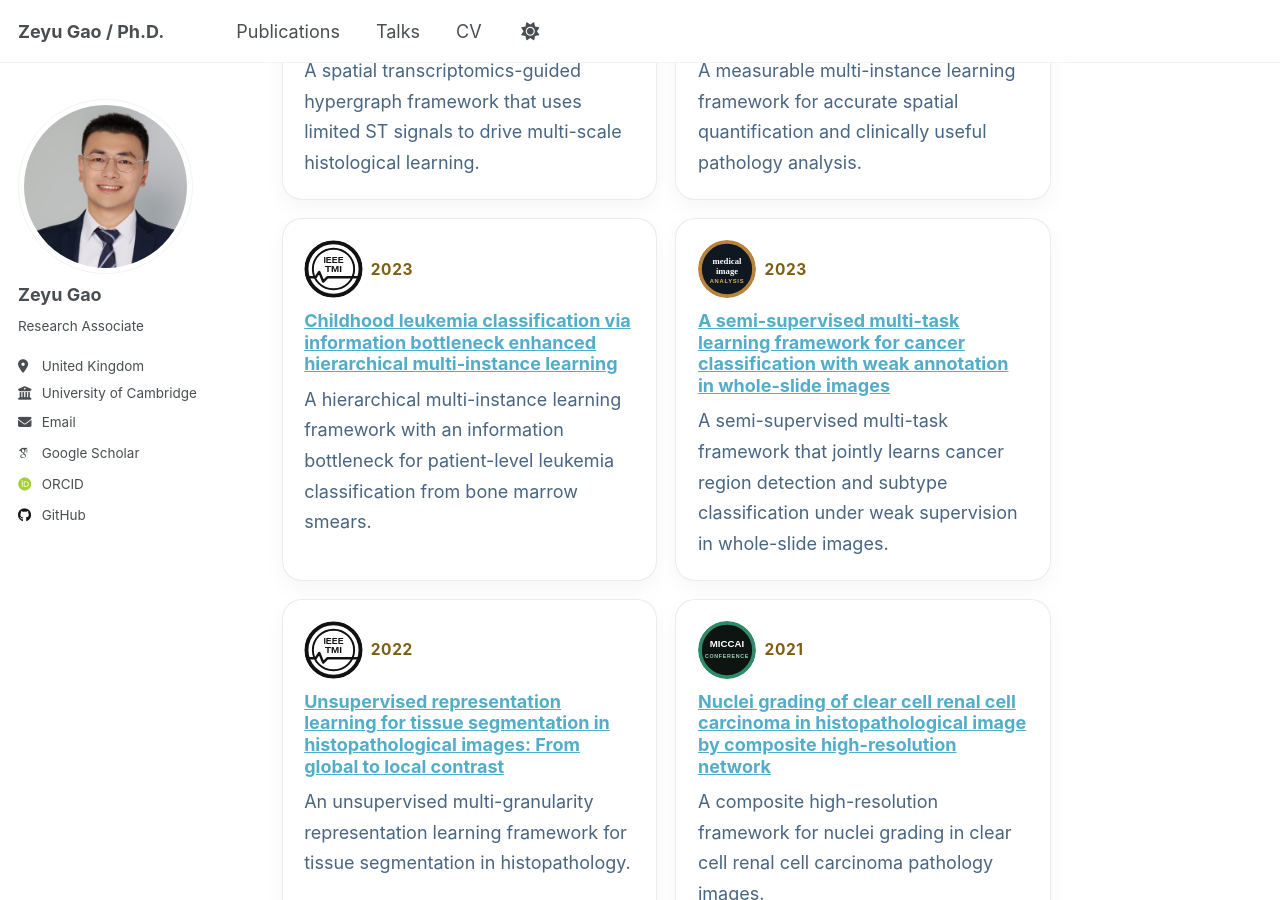
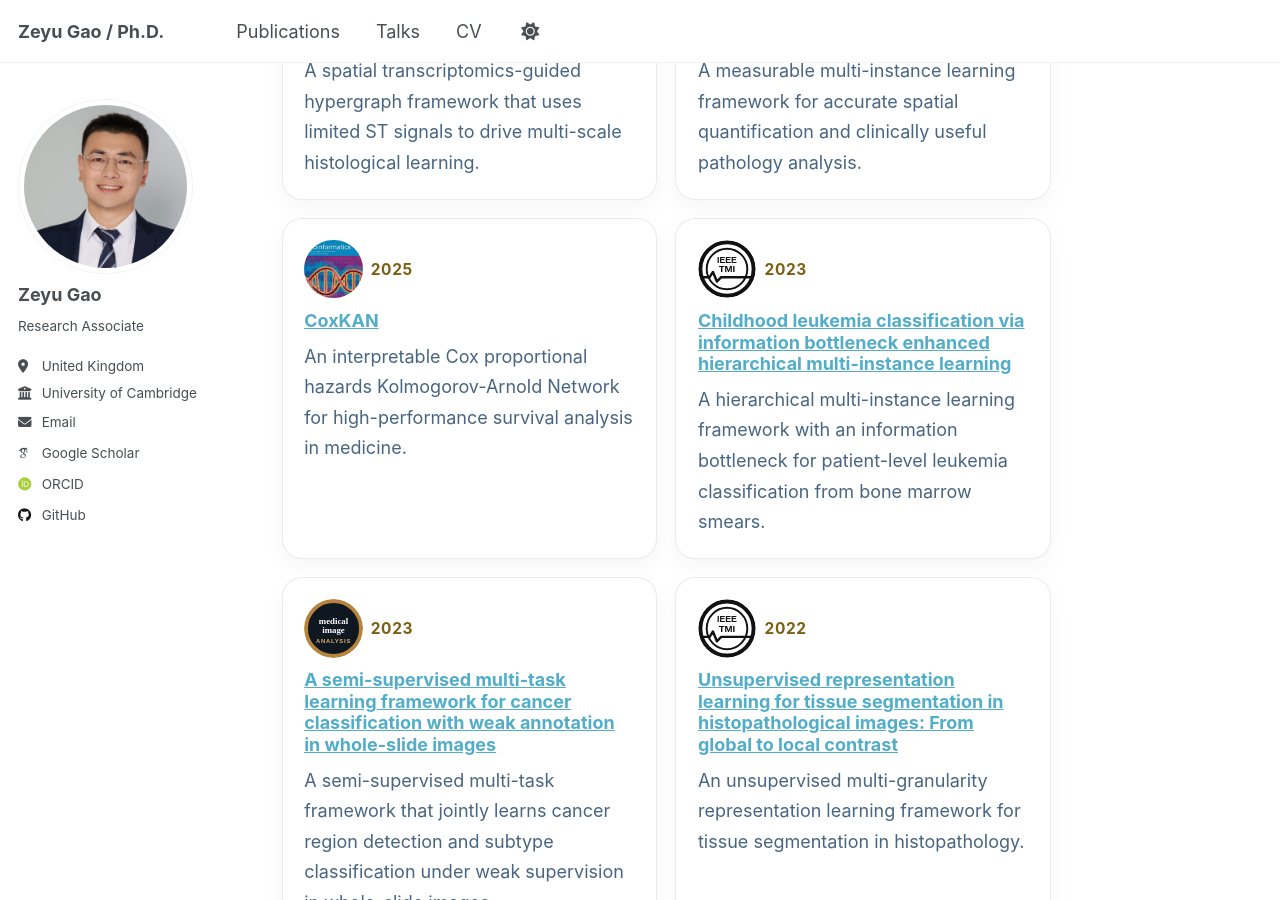
Before and after one commit to ZeyuGaoAi/ZeyuGaoAi.github.io, a Jekyll site: the page built from _pages/about.md, in a window 1280 px wide and 900 px high, scrolled down 2078 px. Built offline with Jekyll 4.4.1, drawn with Linux system fonts in a browser that asks for light colours; some web fonts are replaced; a script that is not in the unit is left out.

Commit message:
Feature CoxKAN on homepage

```diff
--- a/_pages/about.md
+++ b/_pages/about.md
@@ -76,6 +76,11 @@ redirect_from:
       <div class="home-card-meta"><img class="home-venue-icon" src="/images/venue-badges/nature-cancer.svg" alt="Nature Cancer badge"> <span>2025</span></div>
       <h3><a href="/publications/SMMILe2025/">SMMILe</a></h3>
       <p>A measurable multi-instance learning framework for accurate spatial quantification and clinically useful pathology analysis.</p>
+    </article>
+    <article class="home-card">
+      <div class="home-card-meta"><img class="home-venue-icon" src="/images/venue-badges/bioinformatics.png" alt="Bioinformatics badge"> <span>2025</span></div>
+      <h3><a href="/publications/CoxKAN/">CoxKAN</a></h3>
+      <p>An interpretable Cox proportional hazards Kolmogorov-Arnold Network for high-performance survival analysis in medicine.</p>
     </article>
     <article class="home-card">
       <div class="home-card-meta"><img class="home-venue-icon" src="/images/venue-badges/ieee-tmi.svg" alt="IEEE TMI badge"> <span>2023</span></div>
```
Also changed, not shown: _publications/Bioinformatics2025_CoxKAN.md (+1 -1 lines), images/venue-badges/bioinformatics.png (added).
